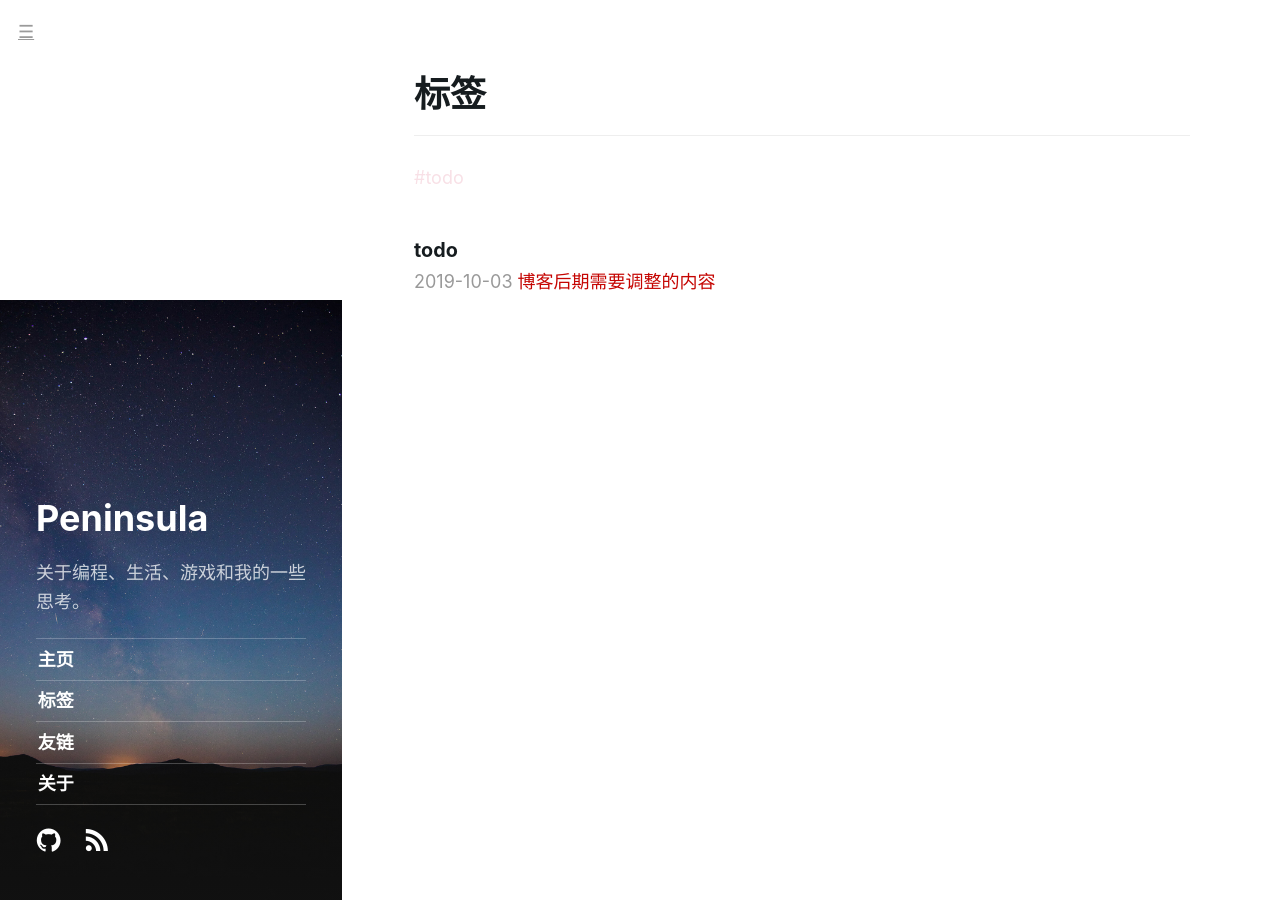
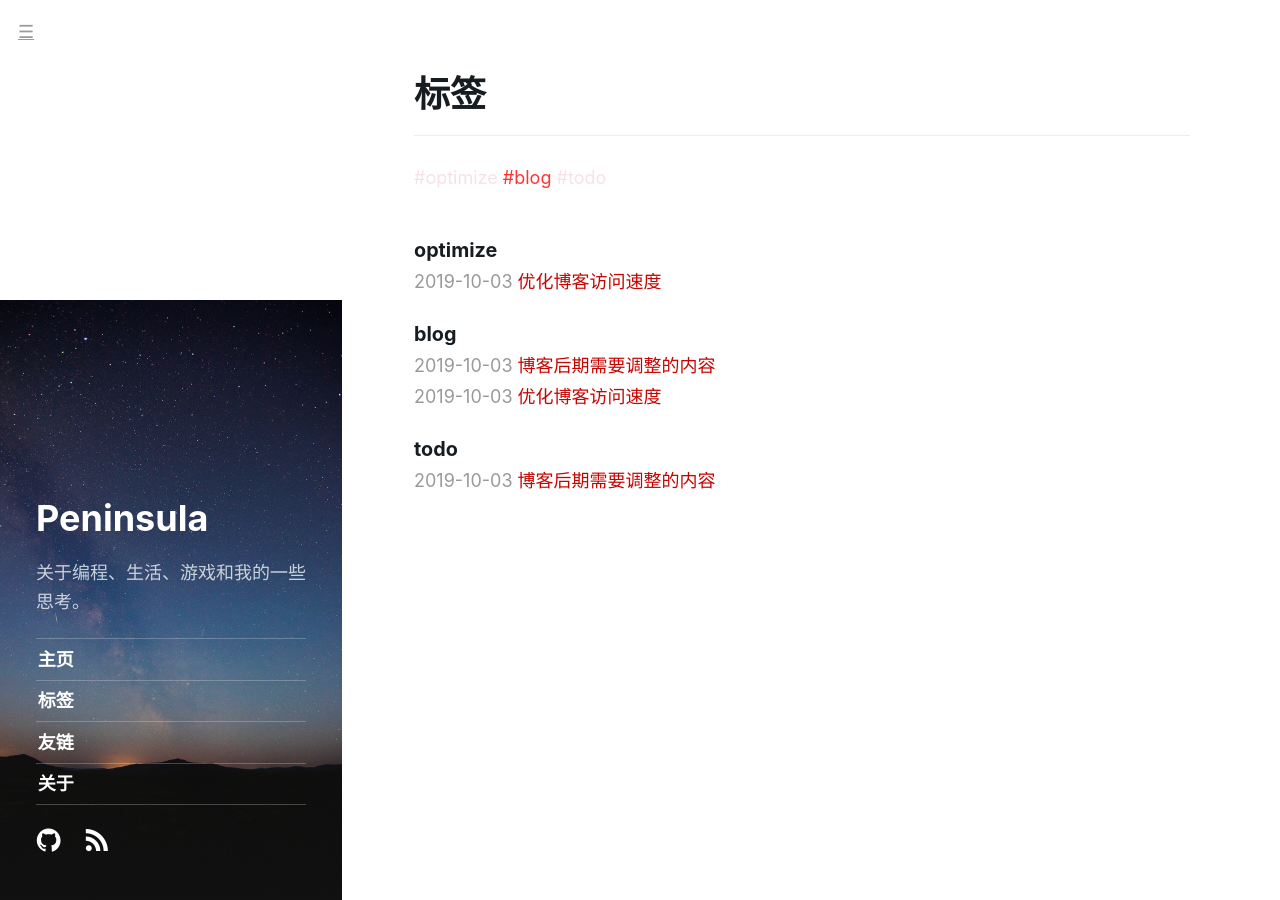
Before and after one commit to jizhizhu/jizhizhu.github.io, a Jekyll site: the page built from tags/index.md, in a window 1280 px wide. Built offline with Jekyll 4.4.1, drawn with Linux system fonts in a browser that asks for light colours; nearby versions of some CDN libraries; some web fonts are replaced; library files that are not in the unit come from our copies; comment, search, counter and statistics services are not loaded.

```diff
--- /dev/null
+++ b/CNAME
@@ -0,0 +1 @@
+laixinz.com
--- /dev/null
+++ b/_posts/2019-10-03-blog-optimize.md
@@ -0,0 +1,7 @@
+---
+layout: post
+title: 优化博客访问速度
+tags: ["optimize","blog"]
+---
+
+博客可以访问，但是速度慢的惊人，差不多十秒以上才能打开，目测主要是图片载入过慢。
--- a/_posts/2019-10-03-blog-todo.md
+++ b/_posts/2019-10-03-blog-todo.md
@@ -1,7 +1,7 @@
 ---
 layout: post
 title: 博客后期需要调整的内容
-tags: ["todo"]
+tags: ["todo","blog"]
 ---
 
 记录一下博客后面需要调整的位置
```
